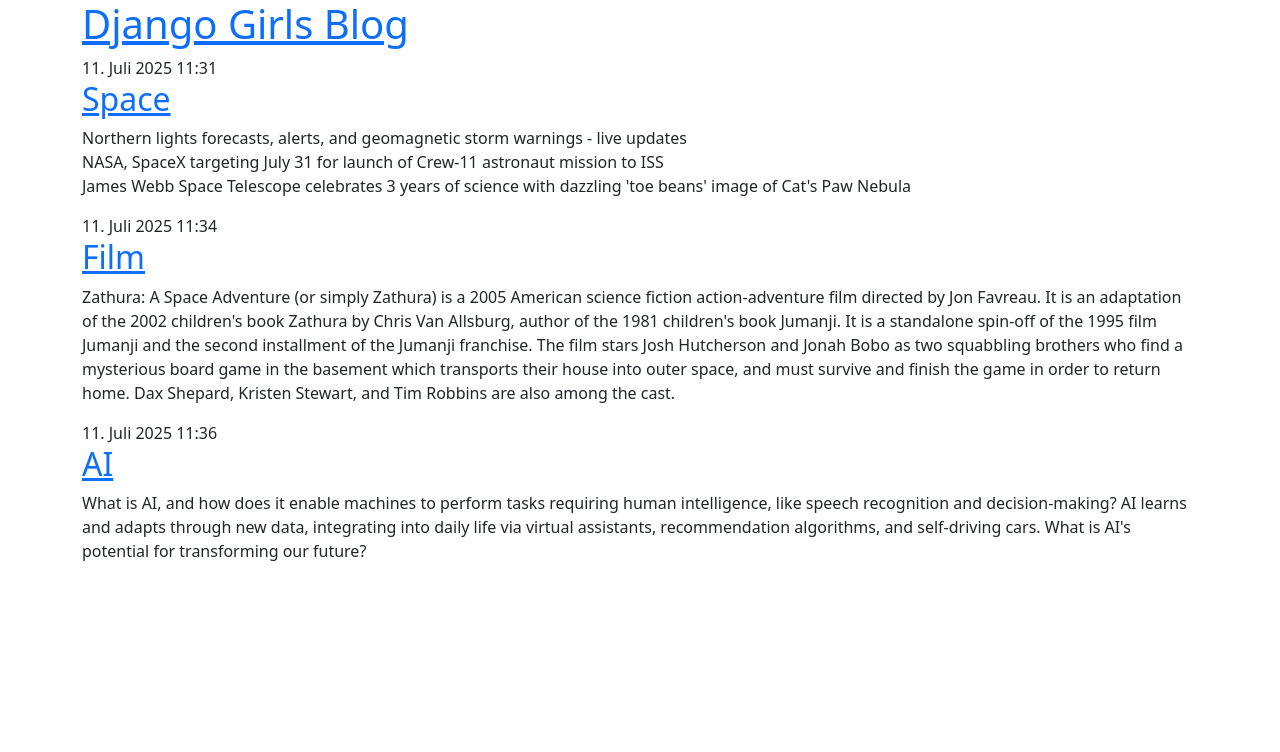
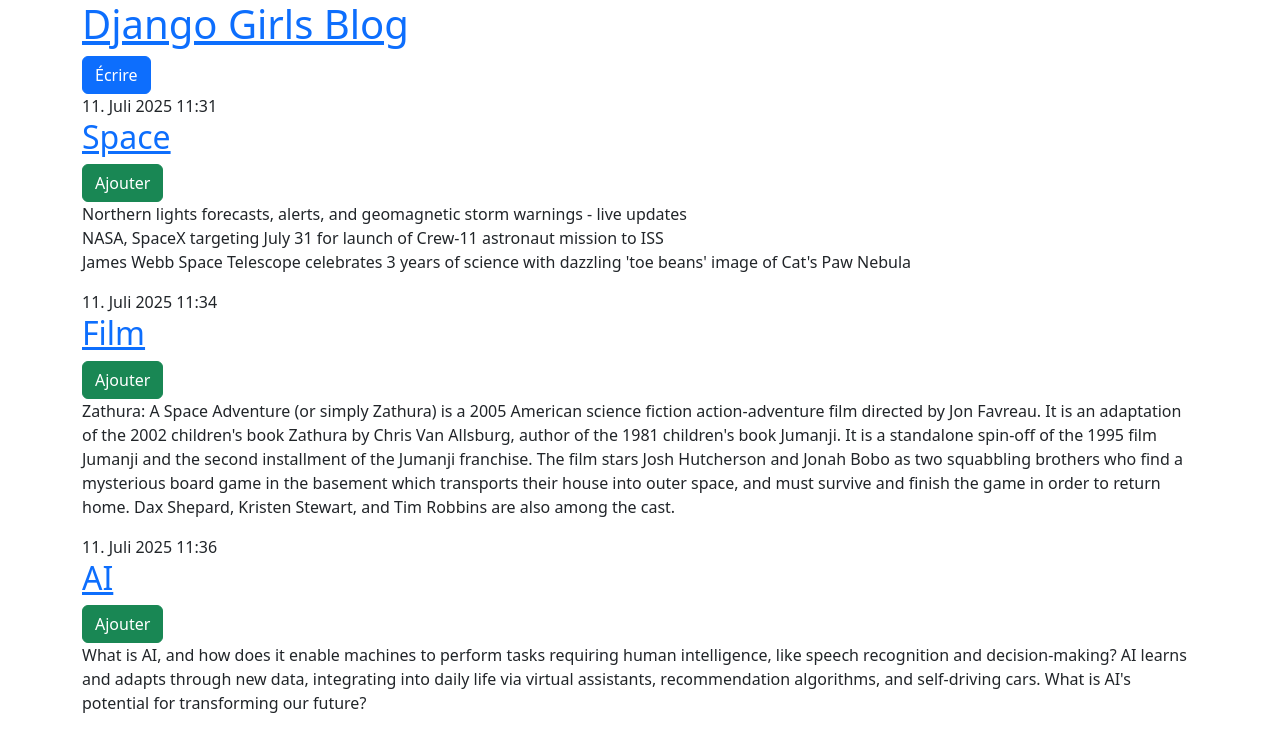
Before and after one commit to DouaGA/my-first-blog, a Django app: page / in a window 1280 px wide. Shown: the top 752 px of the page. Run offline with Django 5.2, Linux system fonts and the light colour scheme; data comes from the database, SQL or seed files in the repository; both versions use the stored data as it was after the commit.

Commit message:
My Django Girls app, first commit

```diff
--- a/blog/templates/blog/post_list.html
+++ b/blog/templates/blog/post_list.html
@@ -1,16 +1,22 @@
 {% load static %}
 <!DOCTYPE html>
 <html>
+
 <head>
   <title>Django Girls blog</title>
-        <link rel="stylesheet" href="https://cdn.jsdelivr.net/npm/bootstrap@5.3.3/dist/css/bootstrap.min.css" integrity="sha384-QWTKZyjpPEjISv5WaRU9OFeRpok6YctnYmDr5pNlyT2bRjXh0JMhjY6hW+ALEwIH" crossorigin="anonymous">
+  <link rel="stylesheet" href="https://cdn.jsdelivr.net/npm/bootstrap@5.3.3/dist/css/bootstrap.min.css"
+    integrity="sha384-QWTKZyjpPEjISv5WaRU9OFeRpok6YctnYmDr5pNlyT2bRjXh0JMhjY6hW+ALEwIH" crossorigin="anonymous">
   <link rel="stylesheet" href="https://fonts.googleapis.com/css?family=Lobster&subset=latin,latin-ext">
   <link rel="stylesheet" href="{% static 'css/blog.css' %}">
 </head>
+
 <body>
   <header class="page-header">
     <div class="container">
       <h1><a href="/">Django Girls Blog</a></h1>
+      <a href="{% url 'post_new' %}" class="btn btn-primary">
+        <i class="fas fa-pen"></i> Écrire
+      </a>
     </div>
   </header>
 
@@ -24,6 +30,9 @@
             {{ post.published_date }}
           </time>
           <h2><a href="{% url 'post_detail' pk=post.pk %}">{{ post.title }}</a></h2>
+          <a href="{% url 'post_new' %}" class="btn btn-success">
+            <i class="fas fa-plus"></i> Ajouter
+          </a>
           <p>{{ post.text|linebreaksbr }}</p>
         </article>
         {% endfor %}
@@ -33,4 +42,5 @@
     </div>
   </main>
 </body>
+
 </html>
--- a/blog/views.py
+++ b/blog/views.py
@@ -21,7 +21,6 @@
         if form.is_valid():
             post = form.save(commit=False)
             post.author = request.user
-            post.published_date = timezone.now()
             post.save()
             return redirect('post_detail', pk=post.pk)
     else:
```
Also changed, not shown: db.sqlite3, 1 other file. Lines whose indentation alone changed are shown as unchanged.
